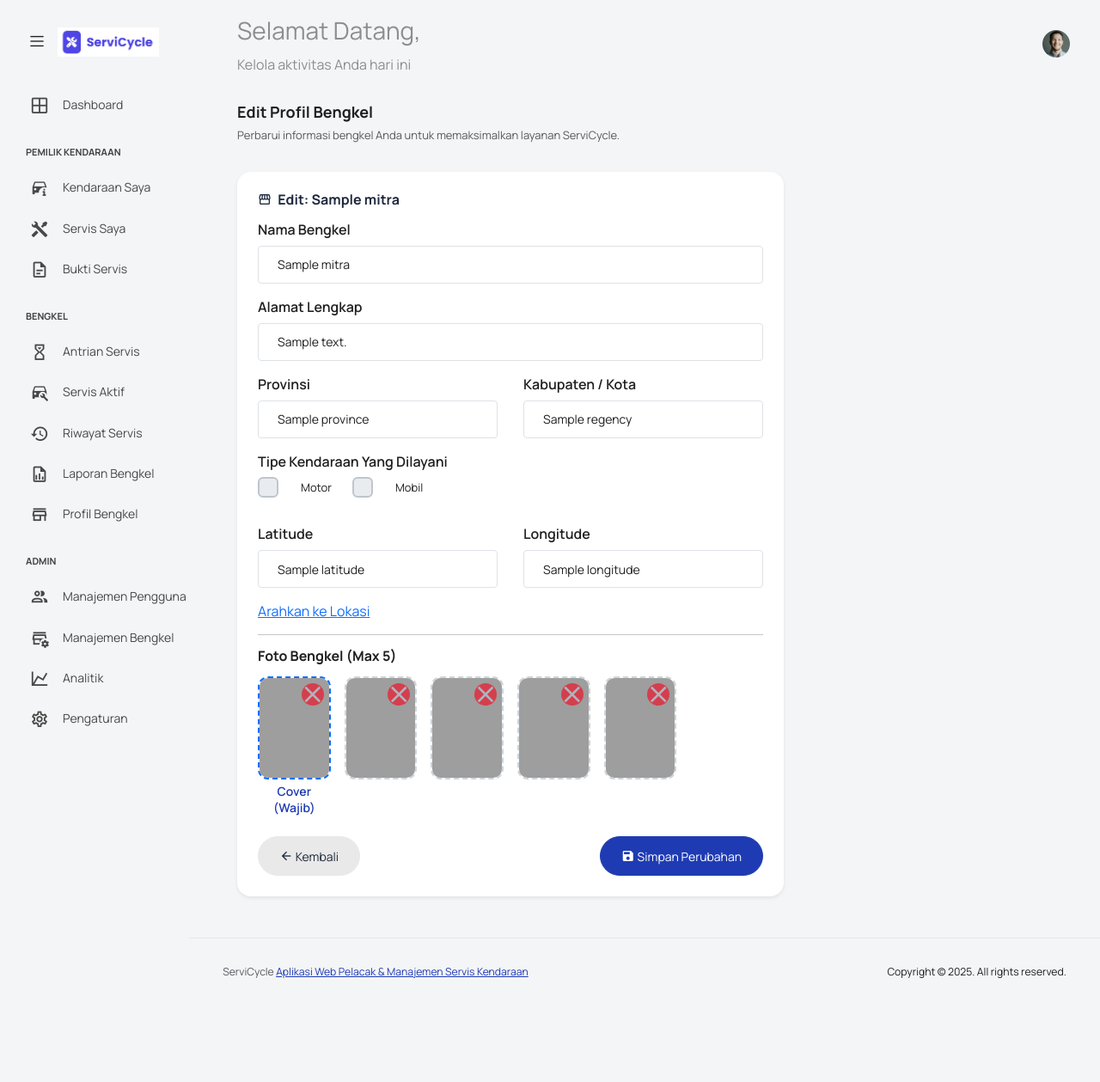
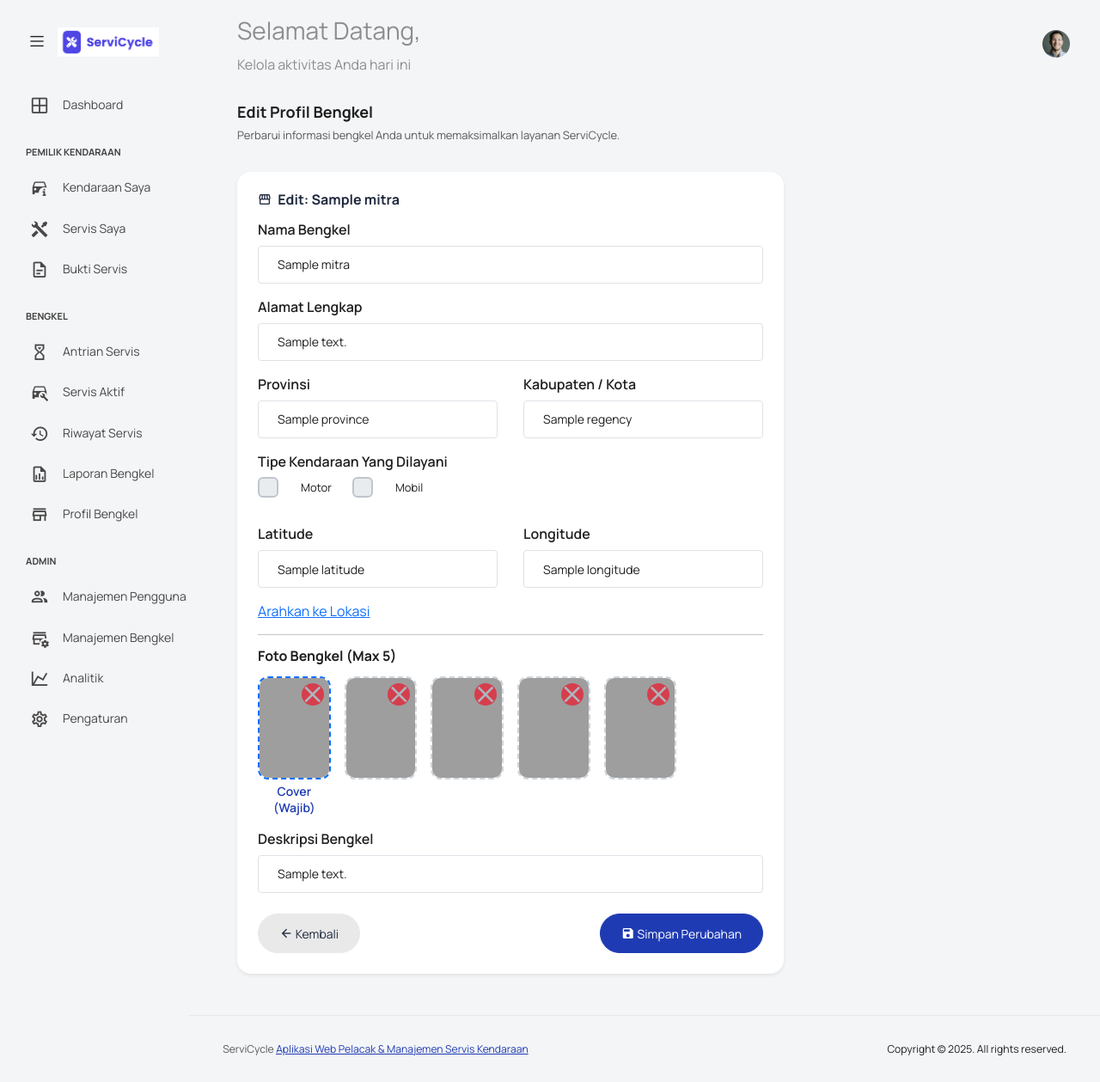
Before and after one commit to Mabrural/servicycle-new, a Laravel app: template resources/views/mitra-profile/edit.blade.php in a window 1280 px wide. Shown: the whole page at 86% size. Before the commit the page ends 1139 px from the top, so only its background shows below. Run offline with Laravel 12, Linux system fonts and the light colour scheme; the template is opened without the code that fills it: most values are stand-ins (such as "Sample title", 1, 10 or a date in 2020); data that the repository does not hold is empty; some libraries are stand-ins or nearby versions; grey boxes are pictures that could not be loaded.

Commit message:
penambahan kolom description di tabel mitras dan sudah bisa update data juga di database

```diff
--- a/app/Http/Controllers/MitraController.php
+++ b/app/Http/Controllers/MitraController.php
@@ -63,6 +63,7 @@ class MitraController extends Controller
             // Validasi koordinat
             'latitude' => 'nullable|numeric|between:-90,90',
             'longitude' => 'nullable|numeric|between:-180,180',
+            'description' => 'nullable',
         ]);
 
         // Cek apakah business_name berubah
@@ -92,6 +93,7 @@ class MitraController extends Controller
             'business_name' => $request->business_name,
             'slug' => $slug,
             'address' => $request->address,
+            'description' => $request->description,
             'province' => $request->province,
             'regency' => $request->regency,
             'vehicle_type' => $request->vehicle_type,
--- a/app/Models/Mitra.php
+++ b/app/Models/Mitra.php
@@ -17,6 +17,7 @@ class Mitra extends Model
         'province',
         'regency',
         'address',
+        'description',
         'latitude',
         'longitude',
         'is_active',
--- a/resources/views/mitra-profile/edit.blade.php
+++ b/resources/views/mitra-profile/edit.blade.php
@@ -165,6 +165,12 @@
                                         @endfor
 
 
+                                    </div>
+
+                                    <div class="mt-3 mb-3">
+                                        <label class="form-label fw-semibold">Deskripsi Bengkel</label>
+                                        <textarea name="description" rows="7" class="form-control"
+                                            placeholder="Ceritakan singkat tentang bengkel Anda...">{{ old('description', $item->description) }}</textarea>
                                     </div>
 
 
```
Also changed, not shown: database/migrations/2025_12_14_163513_add_description_to_mitras_table.php (added).
